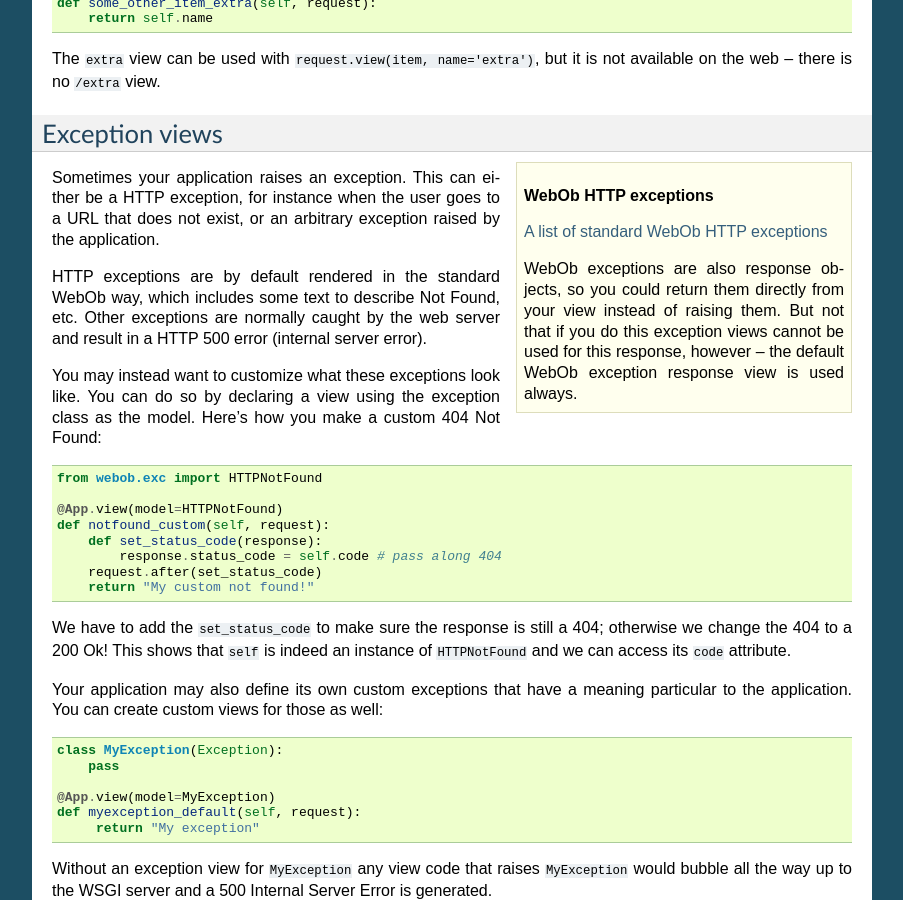
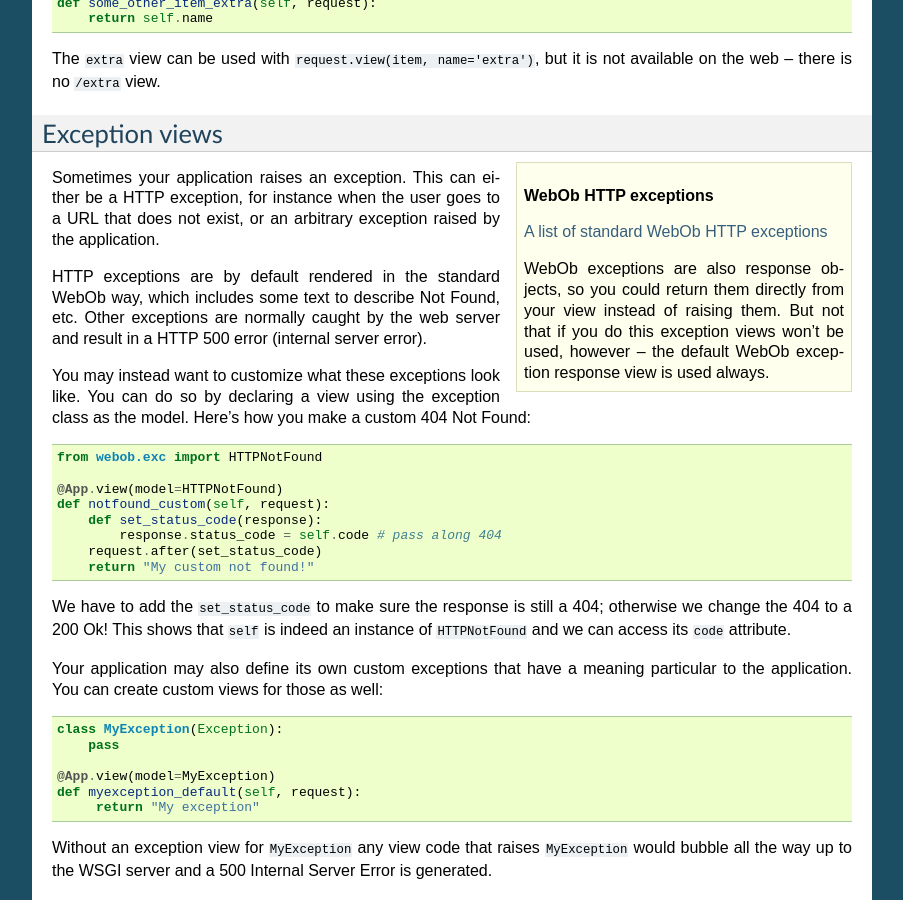
Before and after one commit to morepath/morepath, a Sphinx documentation site: the page built from doc/views.rst, in a window 1280 px wide and 900 px high, scrolled down 7839 px. Shown: the whole window, without its empty margins (198-1101 px from the left). Built offline with Sphinx 7.4.7, drawn with Linux system fonts in a browser that asks for light colours.

Commit message:
Wrapping.

```diff
--- a/doc/views.rst
+++ b/doc/views.rst
@@ -480,8 +480,8 @@ Exception views
 
   WebOb exceptions are also response objects, so you could return them
   directly from your view instead of raising them. But not that if you
-  do this exception views cannot be used for this response, however --
-  the default WebOb exception response view is used always.
+  do this exception views won't be used, however -- the default WebOb
+  exception response view is used always.
 
 Sometimes your application raises an exception. This can either be a
 HTTP exception, for instance when the user goes to a URL that does not
```
